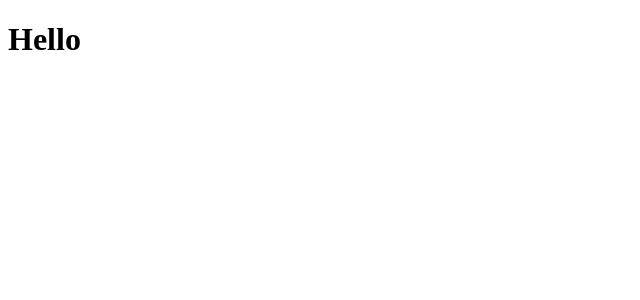
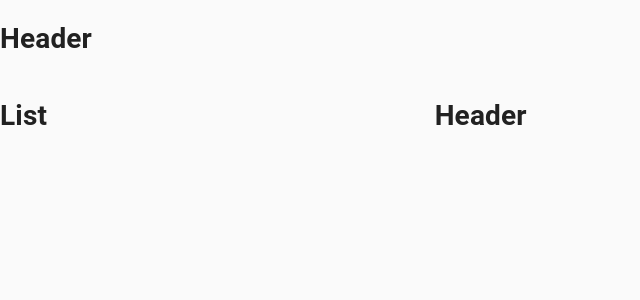
Before and after one commit to rlinsdev/travel-advisor, a React (Create React App) app: page / in a window 1280 px wide. Shown: the top 300 px of the page, without its empty margins (0-640 px from the left). Built offline with nearby package versions, Linux system fonts and the light colour scheme.

Commit message:
components and structure in app.js

```diff
--- a/src/App.js
+++ b/src/App.js
@@ -1,10 +1,24 @@
 import React from 'react';
+import { CssBaseline, Grid } from '@material-ui/core';
+
+import Header from './components/Header/Header'
+import List from './components/List/List'
+import Map from './components/Map/Map'
 
 const App = () => {
   return (
-    <div>
-      <h1>Hello</h1>
-    </div>
+    <>
+      <CssBaseline />
+      <Header />
+      <Grid container spacing={3} tyle={{width: '100%'}}>
+        <Grid item xs={12} md={4}>
+          <List />
+        </Grid>
+        <Grid item xs={12} md={8}>
+          <Map />
+        </Grid>
+      </Grid>
+    </>
   );
 }
 
--- a/src/components/Header/Header.jsx
+++ b/src/components/Header/Header.jsx
@@ -5,4 +5,4 @@
     <h1>Header</h1>
   );
 }
-export default Header
+export default Header;
--- a/src/components/List/List.jsx
+++ b/src/components/List/List.jsx
@@ -0,0 +1,8 @@
+import React from 'react';
+
+const List  = () => {
+  return(
+    <h1>List</h1>
+  );
+}
+export default List;
--- a/src/components/Map/Map.jsx
+++ b/src/components/Map/Map.jsx
@@ -0,0 +1,8 @@
+import React from 'react';
+
+const Map  = () => {
+  return(
+    <h1>Header</h1>
+  );
+}
+export default Map;
```
Also changed, not shown: src/components/PlaceDetails/PlaceDetails.jsx (+8 -0 lines).
